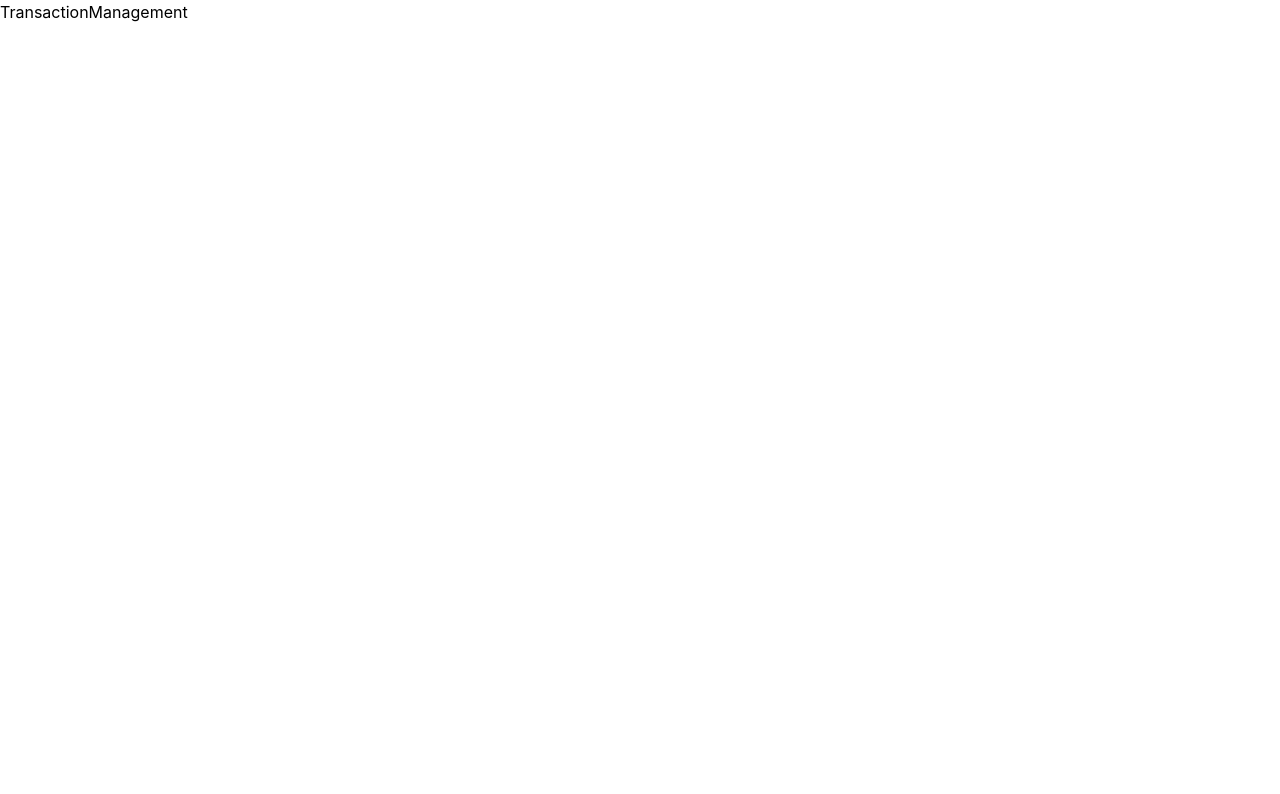
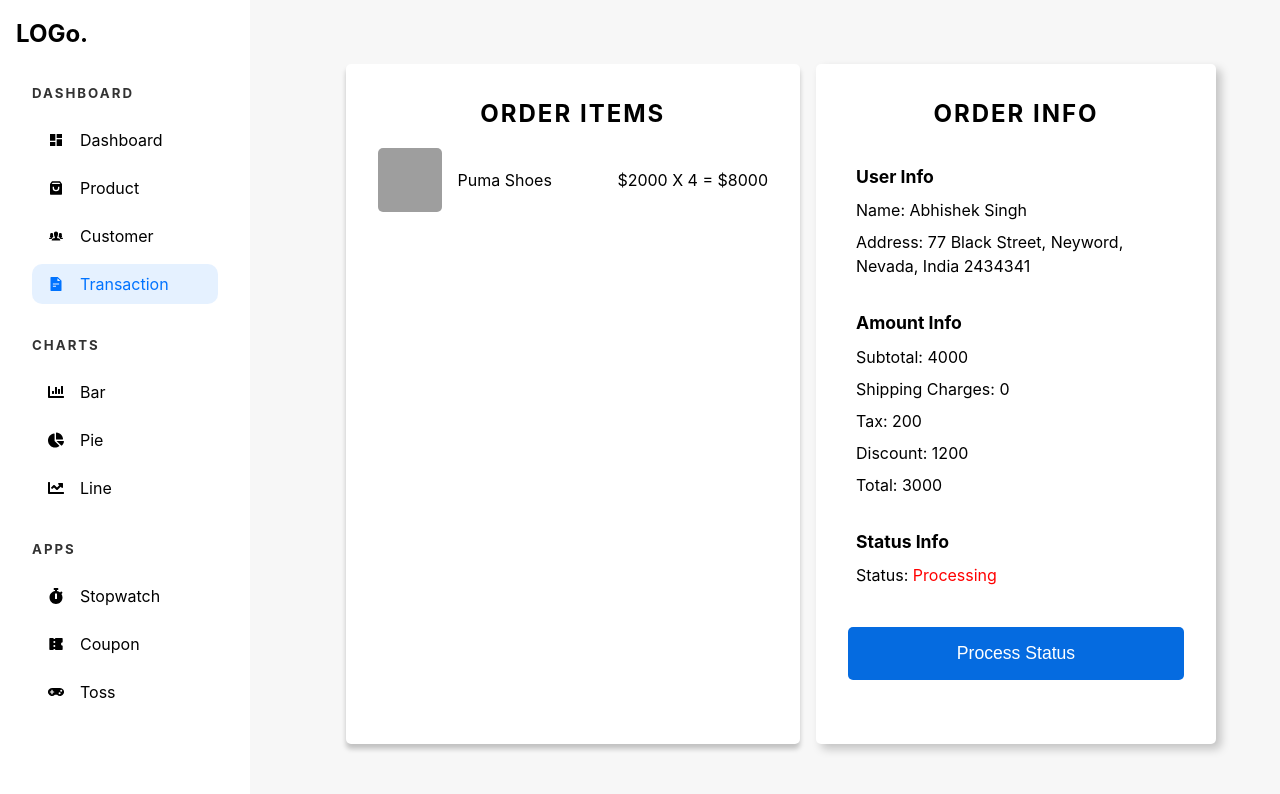
Before and after one commit to ProgramerSalar/Admin-dashboard-2024, a React (Vite) app: page /admin/transaction/sajknaskd in a window 1280 px wide. Shown: the top 794 px of the page. Built offline with nearby package versions, Linux system fonts and the light colour scheme; grey boxes are pictures that could not be loaded.

Commit message:
Transaction manage

```diff
--- a/src/pages/magement/TransactionManagement.tsx
+++ b/src/pages/magement/TransactionManagement.tsx
@@ -1,11 +1,129 @@
+import { useState } from "react";
+import AdminSidebar from "../../components/AdminSideBar";
+import { OrderItemType, OrderType } from "../../types";
+import { Link } from "react-router-dom";
 
+const img =
+  "https://images.unsplash.com/photo-1542291026-7eec264c27ff?ixlib=rb-4.0.3&ixid=MnwxMjA3fDB8MHxzZWFyY2h8Mnx8c2hvZXN8ZW58MHx8MHx8&w=1000&q=804";
+
+const orderItems: OrderItemType[] = [
+  {
+    name: "Puma Shoes",
+    photo: img,
+    _id: "asdsaasdas",
+    quantity: 4,
+    price: 2000,
+  },
+];
 
 const TransactionManagement = () => {
+  const [order, setOrder] = useState<OrderType>({
+    name: "Abhishek Singh",
+    address: "77 Black Street",
+    city: "Neyword",
+    state: "Nevada",
+    country: "India",
+    pinCode: 2434341,
+    status: "Processing",
+    subtotal: 4000,
+    discount: 1200,
+    shippingCharges: 0,
+    tax: 200,
+    total: 4000 + 200 + 0 - 1200,
+    orderItems,
+    _id: "asdnasjdhbn",
+  });
+
+  const {
+    name,
+    address,
+    city,
+    country,
+    state,
+    pinCode,
+    subtotal,
+    shippingCharges,
+    tax,
+    discount,
+    total,
+    status,
+  } = order;
+
+  const updateHander = () => {
+    setOrder((prev) => ({
+      ...prev,
+      status: prev.status === "Processing" ? "Shipped" : "Delivered",
+    }));
+  };
+
   return (
-    <div>
-      TransactionManagement
+    <div className="adminContainer">
+      <AdminSidebar />
+      <main className="product-management">
+        <section
+          style={{
+            padding: "2rem",
+          }}
+        >
+          <h2>Order Items</h2>
+
+          {order.orderItems.map((i) => (
+            <ProductCard
+              name={i.name}
+              photo={i.photo}
+              _id={i._id}
+              quantity={i.quantity}
+              price={i.price}
+            />
+          ))}
+        </section>
+
+        <article className="shipping-info-card">
+          <h1>Order Info</h1>
+          <h5>User Info</h5>
+          <p>Name: {name}</p>
+          <p>
+            Address: {`${address}, ${city}, ${state}, ${country} ${pinCode}`}
+          </p>
+
+          <h5>Amount Info</h5>
+          <p>Subtotal: {subtotal}</p>
+          <p>Shipping Charges: {shippingCharges}</p>
+          <p>Tax: {tax}</p>
+          <p>Discount: {discount}</p>
+          <p>Total: {total}</p>
+
+          <h5>Status Info</h5>
+          <p>
+            Status:{" "}
+            <span
+              className={
+                status === "Delivered"
+                  ? "purple"
+                  : status === "Shipped"
+                  ? "green"
+                  : "red"
+              }
+            >
+              {status}
+            </span>
+          </p>
+
+          <button onClick={updateHander}>Process Status</button>
+        </article>
+      </main>
     </div>
-  )
-}
+  );
+};
 
-export default TransactionManagement
+const ProductCard = ({ name, photo, price, quantity, _id }: OrderItemType) => (
+  <div className="transaction-product-card">
+    <img src={photo} alt={name} />
+    <Link to={`/product/${_id}`}>{name}</Link>
+    <span>
+      ${price} X {quantity} = ${price * quantity}
+    </span>
+  </div>
+);
+
+export default TransactionManagement;
--- a/src/styles/_products.scss
+++ b/src/styles/_products.scss
@@ -122,3 +122,48 @@
     }
   }
 }
+
+
+
+.shipping-info-card {
+  > h1 {
+    text-align: center;
+    @include heading(2px);
+  }
+  > h5 {
+    margin: 2rem 0 0 0.5rem;
+    font-size: 1.1rem;
+    font-weight: 700;
+  }
+  > p {
+    margin: 0.5rem;
+  }
+  > button {
+    margin: 2rem 0;
+    padding: 1rem;
+    border: none;
+    background-color: rgb(5, 107, 224);
+    color: white;
+    width: 100%;
+    border-radius: 5px;
+    font-size: 1.1rem;
+    cursor: pointer;
+    &:hover {
+      opacity: 0.8;
+    }
+  }
+}
+
+
+.transaction-product-card {
+@include flex(row, unset, center, 1rem);
+
+> img {
+  @include sqaure(4rem);
+  object-fit: cover;
+  border-radius: 5px;
+}
+> span {
+  margin-left: auto;
+}
+}
```
Also changed, not shown: Screenshot 2024-01-10 122952.png (added), 1 other file (tests, documents, lock files or other folders).
